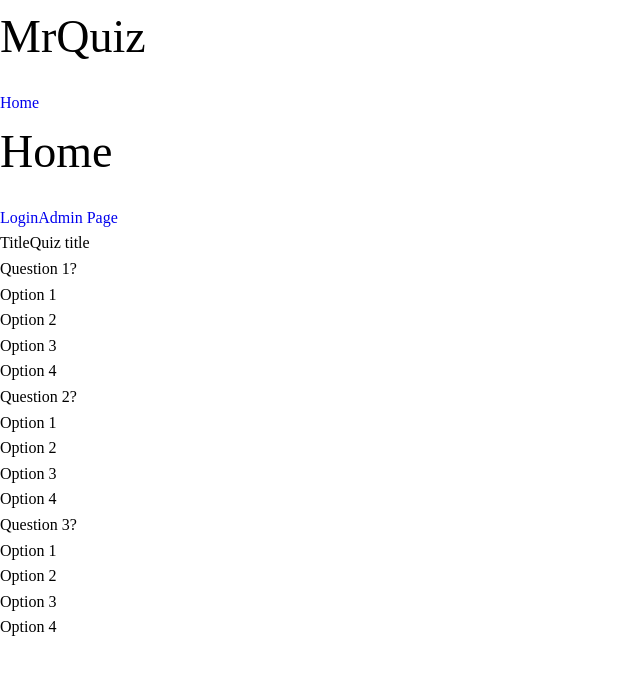
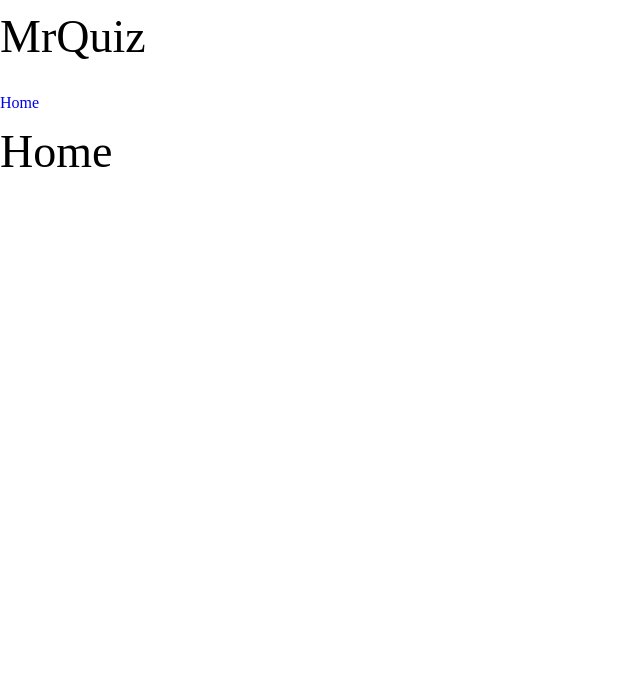
Before and after one commit to RotemCarmon/quiz-app, a Vue app in the folder quizz-app/: page /login in a window 1280 px wide. Shown: the top 674 px of the page, without its empty margins (0-640 px from the left). Built offline with nearby package versions, Linux system fonts and the light colour scheme.

Commit message:
clear homepage

```diff
--- a/quizz-app/src/views/home.vue
+++ b/quizz-app/src/views/home.vue
@@ -1,20 +1,7 @@
 <template>
   <div class="home">
     <h1>Home</h1>
-    <router-link to="/login">Login</router-link>
-    <router-link to="/admin">Admin Page</router-link>
-    <div class="quiz"></div>
-    <div class="title">Title{{ quiz.title }}</div>
-    <div class="qusts">
-      <div class="qust" v-for="qust in quiz.qusts" :key="qust.id">
-        {{ qust.qust }}?
-        <div class="opts">
-          <div class="opt" v-for="opt in qust.opts" :key="opt.id">
-            {{ opt.txt }}
-          </div>
-        </div>
-      </div>
-    </div>
+
   </div>
 </template>
 
@@ -23,72 +10,7 @@ export default {
   name: "Home",
   data() {
     return {
-      quiz: {
-        _id: "t101",
-        title: "Quiz title",
-        sections: ["js", "vue", "react"],
-        qusts: [
-          {
-            id: "q101",
-            section: "vue",
-            qust: "Question 1",
-            opts: [
-              {
-                id: "o101",
-                txt: "Option 1",
-                imgUrl: "http:// fhdjsks.com",
-                isCorrect: true,
-              },
-              { id: "o102", txt: "Option 2", imgUrl: "http:// fhdjsks.com" },
-              { id: "o103", txt: "Option 3", imgUrl: "http:// fhdjsks.com" },
-              { id: "o104", txt: "Option 4", imgUrl: "http:// fhdjsks.com" },
-            ],
-          },
-          {
-            id: "q102",
-            section: "vue",
-            qust: "Question 2",
-            opts: [
-              {
-                id: "o101",
-                txt: "Option 1",
-                imgUrl: "http:// fhdjsks.com",
-                isCorrect: true,
-              },
-              { id: "o102", txt: "Option 2", imgUrl: "http:// fhdjsks.com" },
-              { id: "o103", txt: "Option 3", imgUrl: "http:// fhdjsks.com" },
-              { id: "o104", txt: "Option 4", imgUrl: "http:// fhdjsks.com" },
-            ],
-          },
-          {
-            id: "q103",
-            section: "vue",
-            qust: "Question 3",
-            opts: [
-              {
-                id: "o101",
-                txt: "Option 1",
-                imgUrl: "http:// fhdjsks.com",
-                isCorrect: true,
-              },
-              { id: "o102", txt: "Option 2", imgUrl: "http:// fhdjsks.com" },
-              { id: "o103", txt: "Option 3", imgUrl: "http:// fhdjsks.com" },
-              { id: "o104", txt: "Option 4", imgUrl: "http:// fhdjsks.com" },
-            ],
-          },
-        ],
-      },
-    };
-  },
-  computed: {
-    quizzes(){
-      return this.$store.getters.quizzesForShow
     }
-  },
-  created() {
-    this.$store.dispatch({
-      type: "loadQuizzes",
-    });
   },
   components: {},
 };
```
